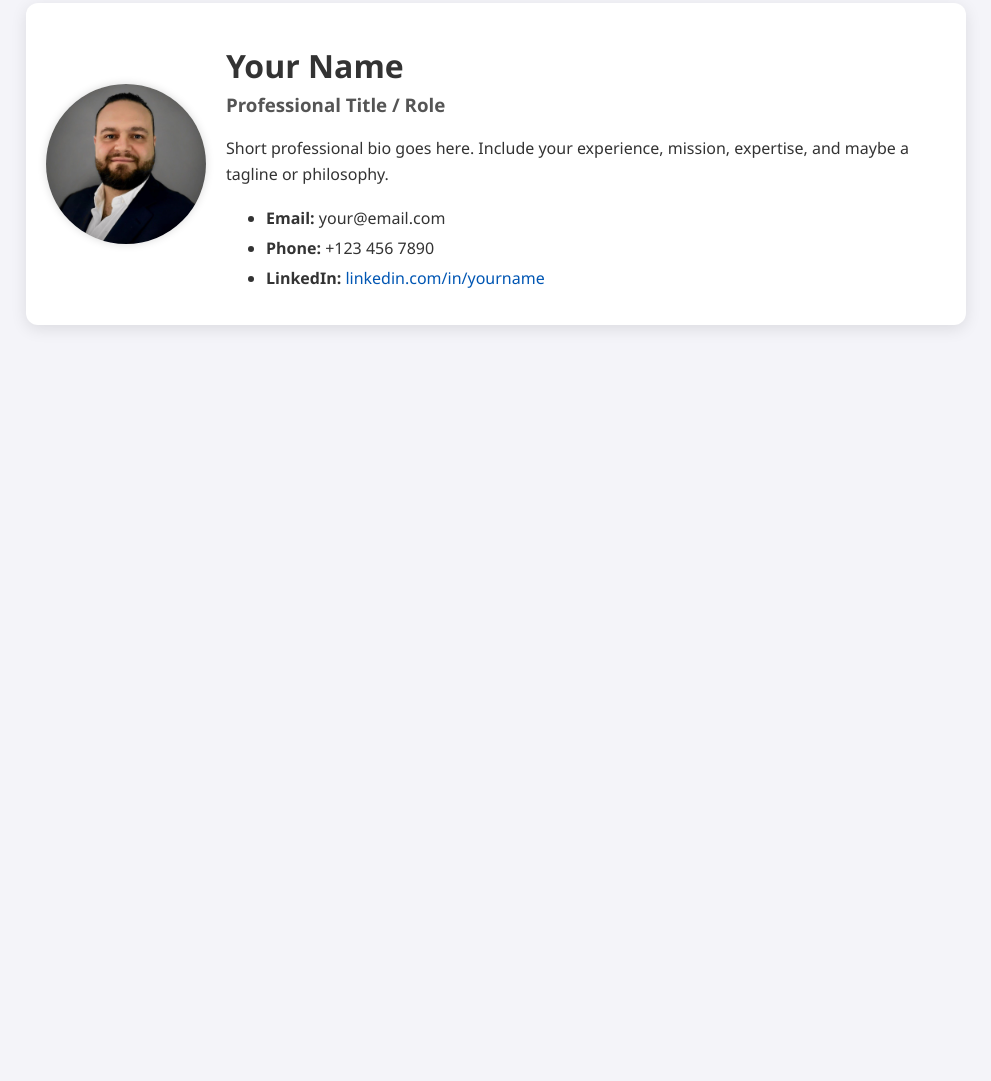
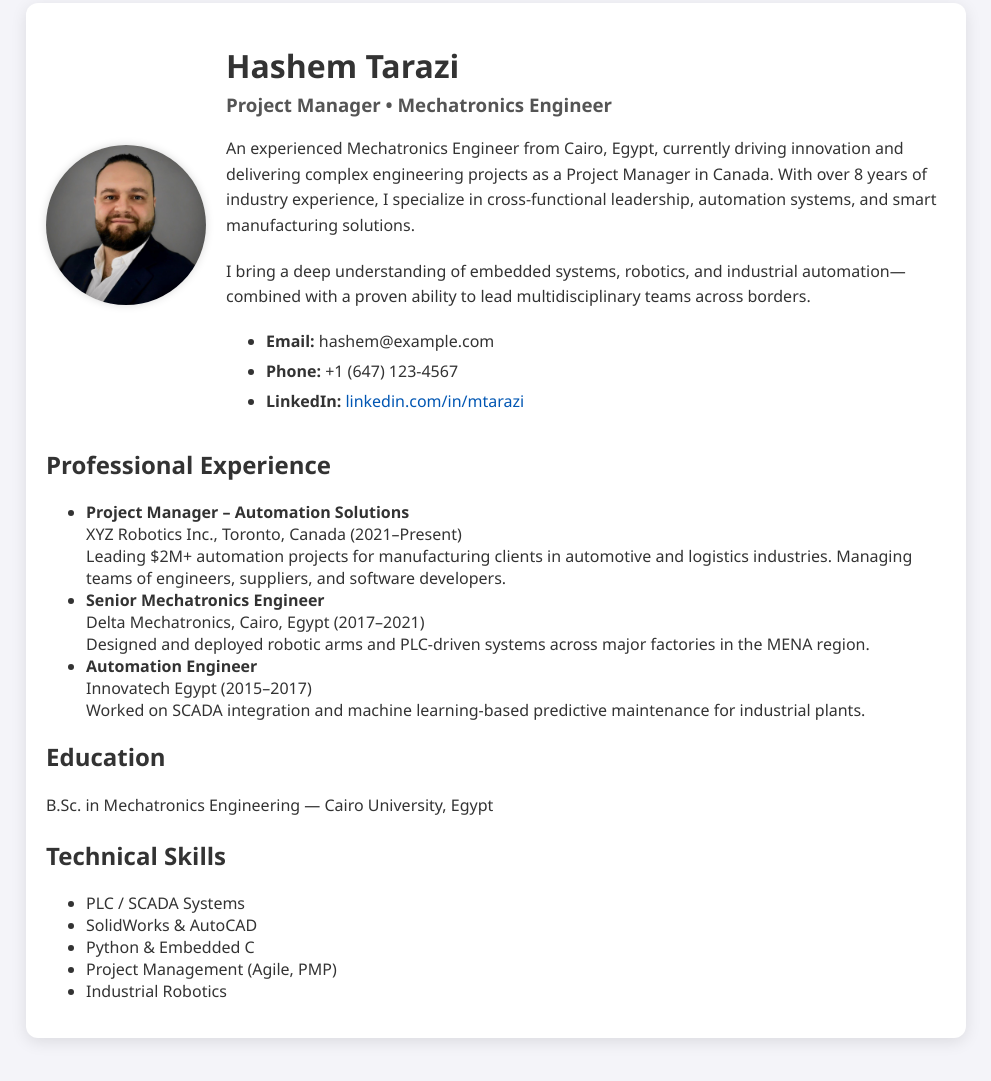
Before and after one commit to gamepump/MentOff, a plain HTML site: page index.html in a window 1280 px wide. Shown: the part 57-1138 px from the top of the page, without its empty margins (144-1135 px from the left). Before the commit the page ends 800 px from the top, so only its background shows below. Drawn offline with Linux system fonts and the light colour scheme.

Commit message:
Update index.html

```diff
--- a/index.html
+++ b/index.html
@@ -3,26 +3,62 @@
 <head>
   <meta charset="UTF-8" />
   <meta name="viewport" content="width=device-width, initial-scale=1.0"/>
-  <title>MentOff - Professional Bio</title>
+  <title>MentOff - Hashem Tarazi</title>
   <link rel="stylesheet" href="style.css" />
 </head>
 <body>
   <div class="container">
     <div class="profile">
-      <img src="assets/profile.jpg" alt="Profile Photo" class="profile-pic">
+      <img src="assets/profile.jpg" alt="Hashem Tarazi" class="profile-pic">
       <div class="info">
-        <h1>Your Name</h1>
-        <h3>Professional Title / Role</h3>
+        <h1>Hashem Tarazi</h1>
+        <h3>Project Manager • Mechatronics Engineer</h3>
         <p>
-          Short professional bio goes here. Include your experience, mission, expertise,
-          and maybe a tagline or philosophy.
+          An experienced Mechatronics Engineer from Cairo, Egypt, currently driving innovation and delivering complex engineering projects as a Project Manager in Canada.
+          With over 8 years of industry experience, I specialize in cross-functional leadership, automation systems, and smart manufacturing solutions.
+        </p>
+        <p>
+          I bring a deep understanding of embedded systems, robotics, and industrial automation—combined with a proven ability to lead multidisciplinary teams across borders.
         </p>
         <ul class="contacts">
-          <li><strong>Email:</strong> your@email.com</li>
-          <li><strong>Phone:</strong> +123 456 7890</li>
-          <li><strong>LinkedIn:</strong> <a href="#">linkedin.com/in/yourname</a></li>
+          <li><strong>Email:</strong> hashem@example.com</li>
+          <li><strong>Phone:</strong> +1 (647) 123-4567</li>
+          <li><strong>LinkedIn:</strong> <a href="https://www.linkedin.com/in/mtarazi/" target="_blank">linkedin.com/in/mtarazi</a></li>
         </ul>
       </div>
+    </div>
+
+    <div class="sections">
+      <h2>Professional Experience</h2>
+      <ul>
+        <li>
+          <strong>Project Manager – Automation Solutions</strong><br>
+          XYZ Robotics Inc., Toronto, Canada (2021–Present)<br>
+          Leading $2M+ automation projects for manufacturing clients in automotive and logistics industries. Managing teams of engineers, suppliers, and software developers.
+        </li>
+        <li>
+          <strong>Senior Mechatronics Engineer</strong><br>
+          Delta Mechatronics, Cairo, Egypt (2017–2021)<br>
+          Designed and deployed robotic arms and PLC-driven systems across major factories in the MENA region.
+        </li>
+        <li>
+          <strong>Automation Engineer</strong><br>
+          Innovatech Egypt (2015–2017)<br>
+          Worked on SCADA integration and machine learning-based predictive maintenance for industrial plants.
+        </li>
+      </ul>
+
+      <h2>Education</h2>
+      <p>B.Sc. in Mechatronics Engineering — Cairo University, Egypt</p>
+
+      <h2>Technical Skills</h2>
+      <ul class="skills">
+        <li>PLC / SCADA Systems</li>
+        <li>SolidWorks & AutoCAD</li>
+        <li>Python & Embedded C</li>
+        <li>Project Management (Agile, PMP)</li>
+        <li>Industrial Robotics</li>
+      </ul>
     </div>
   </div>
 </body>
```
